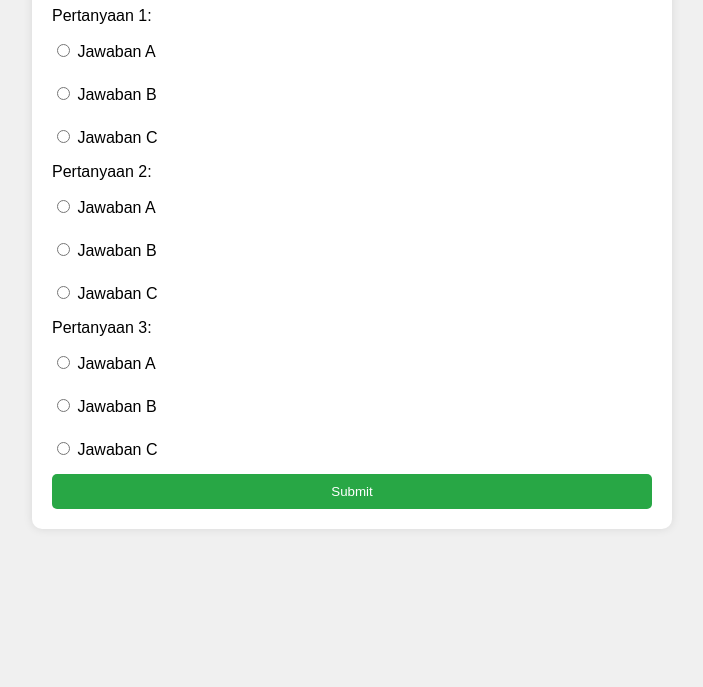
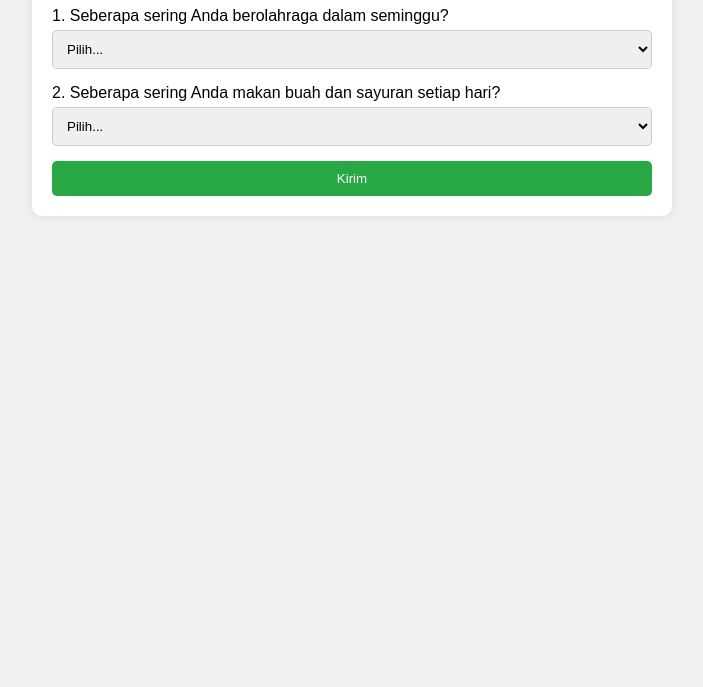
Before and after one commit to Apeza21/kuesioner.github.io, a plain HTML site: page index.html in a window 1280 px wide. Shown: the part 113-800 px from the top of the page, without its empty margins (288-991 px from the left). Drawn offline with Linux system fonts and the light colour scheme.

Commit message:
index.html

```diff
--- a/index.html
+++ b/index.html
@@ -3,34 +3,41 @@
 <head>
     <meta charset="UTF-8">
     <meta name="viewport" content="width=device-width, initial-scale=1.0">
-    <title>Kuesioner</title>
+    <title>Kuisioner Skrining</title>
     <link rel="stylesheet" href="styles.css">
 </head>
 <body>
     <div class="container">
-        <h1>Kuesioner</h1>
-        <form id="quizForm">
+        <h1>Kuisioner Skrining Kesehatan</h1>
+        <form id="kuisionerForm">
             <div class="question">
-                <p>Pertanyaan 1:</p>
-                <label><input type="radio" name="q1" value="10"> Jawaban A</label><br>
-                <label><input type="radio" name="q1" value="5"> Jawaban B </label><br>
-                <label><input type="radio" name="q1" value="3"> Jawaban C </label>
+                <label for="question1">1. Seberapa sering Anda berolahraga dalam seminggu?</label>
+                <select id="question1" required>
+                    <option value="">Pilih...</option>
+                    <option value="0">Tidak pernah</option>
+                    <option value="1">1-2 kali</option>
+                    <option value="2">3-4 kali</option>
+                    <option value="3">5 kali atau lebih</option>
+                </select>
             </div>
             <div class="question">
-                <p>Pertanyaan 2:</p>
-                <label><input type="radio" name="q2" value="10"> Jawaban A</label><br>
-                <label><input type="radio" name="q2" value="5"> Jawaban B </label><br>
-                <label><input type="radio" name="q2" value="3"> Jawaban C </label>
+                <label for="question2">2. Seberapa sering Anda makan buah dan sayuran setiap hari?</label>
+                <select id="question2" required>
+                    <option value="">Pilih...</option>
+                    <option value="0">Tidak pernah</option>
+                    <option value="1">Kadang-kadang</option>
+                    <option value="2">Sering</option>
+                    <option value="3">Selalu</option>
+                </select>
             </div>
-            <div class="question">
-                <p>Pertanyaan 3:</p>
-                <label><input type="radio" name="q3" value="10"> Jawaban A</label><br>
-                <label><input type="radio" name="q3" value="5"> Jawaban B </label><br>
-                <label><input type="radio" name="q3" value="3"> Jawaban C </label>
-            </div>
-            <button type="button" onclick="calculateScore()">Submit</button>
+            <button type="submit">Kirim</button>
         </form>
-        <div id="result"></div>
+        <div id="result" class="result">
+            <h2>Hasil Kuisioner</h2>
+            <div id="scoreBar" class="score-bar"></div>
+            <p id="scorePercentage"></p>
+            <a href="https://websitekesehatan.com" target="_blank">Kunjungi Website Kesehatan</a>
+        </div>
     </div>
     <script src="script.js"></script>
 </body>
```
